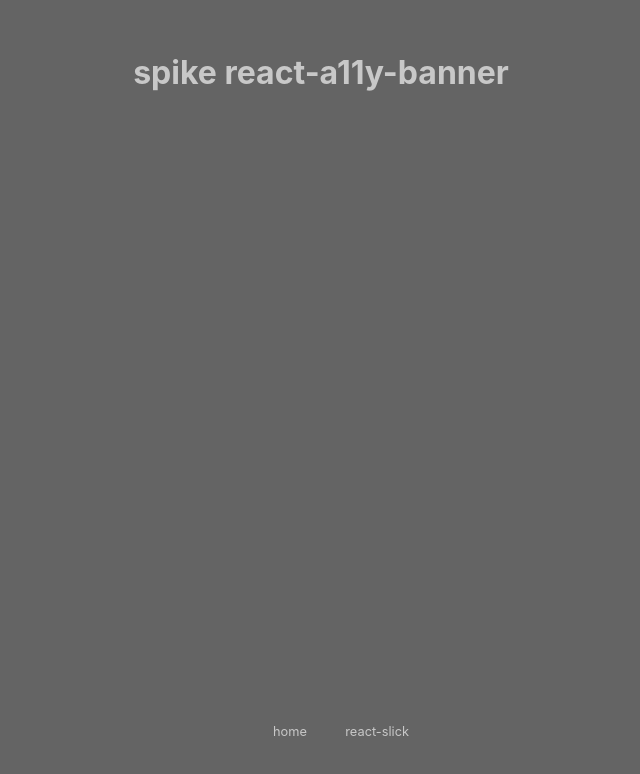
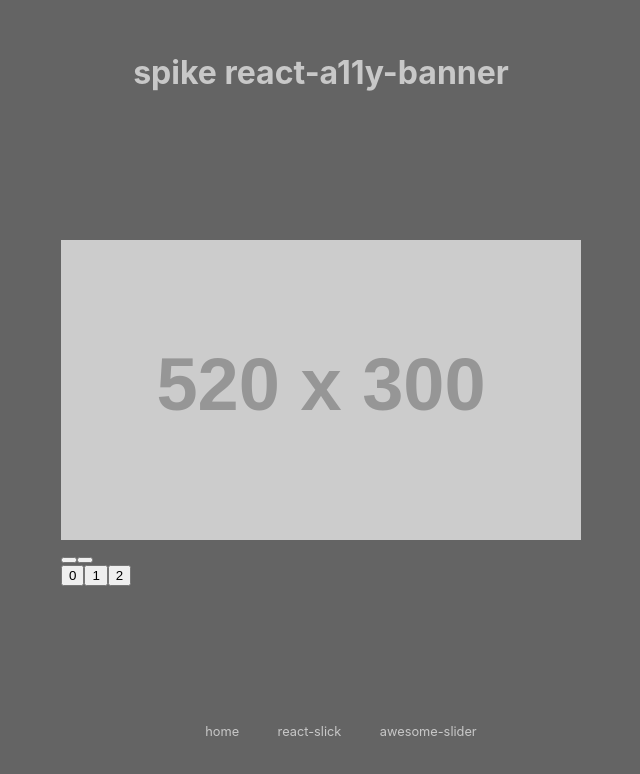
Before and after one commit to francho/spike-react-a11y-banner, a React (Create React App) app: page /awesome-slider in a window 1280 px wide. Shown: the top 774 px of the page, without its empty margins (319-959 px from the left). Built offline with nearby package versions, Linux system fonts and the light colour scheme; the HTML template or start-up script is replaced by a standard one.

Commit message:
chore: add awesome slide

```diff
--- a/package.json
+++ b/package.json
@@ -13,6 +13,7 @@
     "add": "^2.0.6",
     "eslint-plugin-jsx-a11y": "^6.5.1",
     "react": "^18.1.0",
+    "react-awesome-slider": "^4.1.0",
     "react-dom": "^18.1.0",
     "react-router-dom": "^6.3.0",
     "react-scripts": "5.0.1",
--- a/src/App.tsx
+++ b/src/App.tsx
@@ -1,33 +1,46 @@
 import './App.css'
 
 import React from 'react'
-import { BrowserRouter as Router, Link, Route, Routes } from 'react-router-dom'
+import { BrowserRouter, Link, RouteObject, useRoutes } from 'react-router-dom'
 
+import AwesomeSliderBanner from './components/AwesomeSliderBanner'
 import ReactSlickBanner from './components/ReactSlickBanner'
 
+function MyRoutes() {
+  const element = useRoutes([
+    { path: '/react-slick', element: <ReactSlickBanner /> },
+    { path: '/awesome-slider', element: <AwesomeSliderBanner /> },
+  ])
+  return element
+}
+
 function App() {
+  const routes: RouteObject[] = [
+    { path: '/react-slick', element: <ReactSlickBanner /> },
+    { path: '/awesome-slider', element: <AwesomeSliderBanner /> },
+  ]
+
   return (
-    <Router>
+    <BrowserRouter>
       <div className="App">
         <h1>spike react-a11y-banner</h1>
         <div className="banners">
-          <Routes>
-            <Route path="/" element={<div>home</div>} />
-            <Route path="/react-slick" element={<ReactSlickBanner />} />
-          </Routes>
+          <MyRoutes />
         </div>
         <footer>
           <ul>
             <li>
               <Link to="/">home</Link>
             </li>
-            <li>
-              <Link to="/react-slick">react-slick</Link>
-            </li>
+            {routes.map(({ path }) => (
+              <li key={`li-${path}`}>
+                <Link to={`${path}`}>{path?.replace('/', '')}</Link>
+              </li>
+            ))}
           </ul>
         </footer>
       </div>
-    </Router>
+    </BrowserRouter>
   )
 }
 
--- /dev/null
+++ b/src/components/AwesomeSliderBanner.tsx
@@ -0,0 +1,16 @@
+import 'react-awesome-slider/dist/custom-animations/cube-animation.css'
+
+import React from 'react'
+import AwesomeSlider from 'react-awesome-slider'
+
+export default function AwesomeSliderBanner() {
+  return (
+    <div>
+      <AwesomeSlider>
+        <div data-src="https://dummyimage.com/520x300/aaa/111" />
+        <div data-src="https://dummyimage.com/520x300/a0a/111" />
+        <div data-src="https://dummyimage.com/520x300/aa0/111" />
+      </AwesomeSlider>
+    </div>
+  )
+}
```
Also changed, not shown: 1 other file (tests, documents, lock files or other folders).
